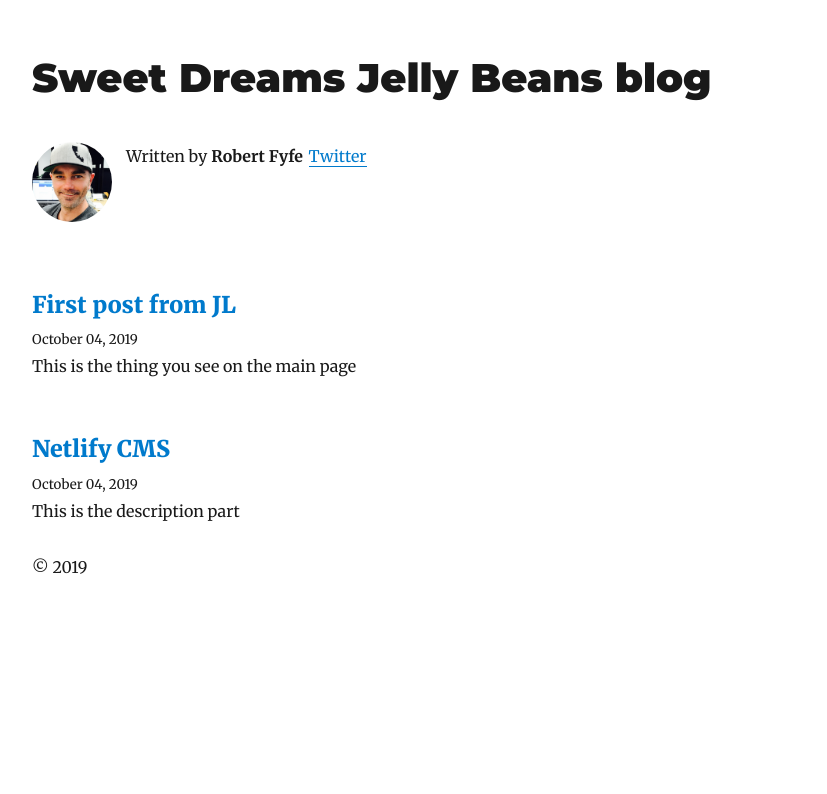
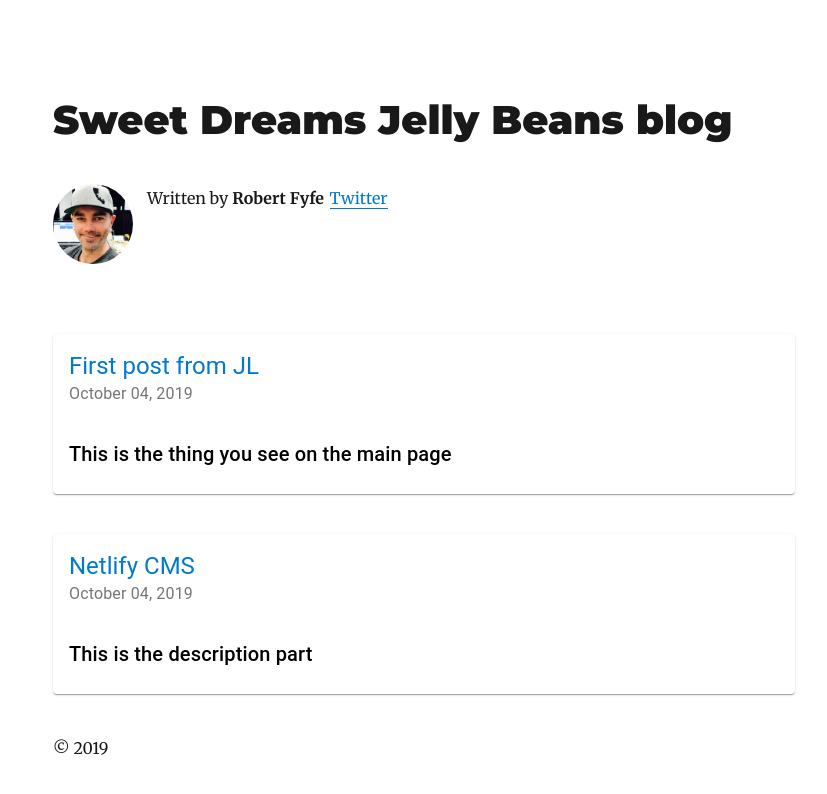
Before and after one commit to robfyfe/netlify-cms-blog, a Gatsby site: page / in a window 1280 px wide. Shown: the whole page, without its empty margins (216-1043 px from the left). Built offline with nearby package versions, Linux system fonts and the light colour scheme; Gatsby itself is replaced by a stand-in of ours; some packages are replaced by stand-ins of ours.

Commit message:
Add material ui and basic example of stlying

```diff
--- a/gatsby-config.js
+++ b/gatsby-config.js
@@ -9,6 +9,18 @@ module.exports = {
     },
   },
   plugins: [
+    {
+      resolve: `gatsby-plugin-material-ui`,
+      options: {
+        theme: {
+          palette: {
+            primary: {
+              main: "#BA3D3B", // new color here
+            },
+          },
+        },
+      },
+    },
     {
       resolve: `gatsby-source-filesystem`,
       options: {
--- a/package.json
+++ b/package.json
@@ -8,11 +8,14 @@
     "url": "https://github.com/gatsbyjs/gatsby/issues"
   },
   "dependencies": {
+    "@material-ui/core": "^4.5.0",
+    "@material-ui/styles": "^4.5.0",
     "gatsby": "^2.15.28",
     "gatsby-image": "^2.2.23",
     "gatsby-plugin-feed": "^2.3.15",
     "gatsby-plugin-google-analytics": "^2.1.19",
     "gatsby-plugin-manifest": "^2.2.20",
+    "gatsby-plugin-material-ui": "^2.1.6",
     "gatsby-plugin-netlify-cms": "^4.1.21",
     "gatsby-plugin-offline": "^3.0.11",
     "gatsby-plugin-react-helmet": "^3.1.10",
--- a/src/components/layout.js
+++ b/src/components/layout.js
@@ -1,7 +1,6 @@
 import React from "react";
 import { Link } from "gatsby";
-
-import { rhythm, scale } from "../utils/typography";
+import { rhythm } from "../utils/typography";
 
 class Layout extends React.Component {
   render() {
@@ -57,7 +56,7 @@ class Layout extends React.Component {
           marginRight: `auto`,
           maxWidth: rhythm(28),
           marginTop: rhythm(2),
-          // padding: `${rhythm(1.5)} ${rhythm(3 / 4)}`,
+          padding: `${rhythm(1.5)} ${rhythm(3 / 4)}`,
         }}
       >
         <header>{header}</header>
--- a/src/pages/index.js
+++ b/src/pages/index.js
@@ -1,45 +1,55 @@
 import React from "react";
 import { Link, graphql } from "gatsby";
-
+import {
+  Card,
+  CardHeader,
+  CardContent,
+  CardActionArea,
+  Typography,
+} from "@material-ui/core";
+import { withStyles } from "@material-ui/core/styles";
 import Bio from "../components/bio";
 import Layout from "../components/layout";
 import SEO from "../components/seo";
-import { rhythm } from "../utils/typography";
+
+const styles = theme => ({
+  postCard: {
+    marginBottom: theme.spacing(5),
+  },
+  postDescription: {
+    color: "black",
+  },
+});
 
 class BlogIndex extends React.Component {
   render() {
-    const { data } = this.props;
+    const { data, classes } = this.props;
     const siteTitle = data.site.siteMetadata.title;
     const posts = data.allMarkdownRemark.edges;
 
     return (
       <Layout location={this.props.location} title={siteTitle}>
-        <SEO title="All posts" />
+        <SEO title="Sweet Dreams Jelly Bean" />
         <Bio />
         {posts.map(({ node }) => {
           const title = node.frontmatter.title || node.fields.slug;
           return (
-            <article key={node.fields.slug}>
-              <header>
-                <h3
-                  style={{
-                    marginBottom: rhythm(1 / 4),
-                  }}
-                >
-                  <Link style={{ boxShadow: `none` }} to={node.fields.slug}>
-                    {title}
-                  </Link>
-                </h3>
-                <small>{node.frontmatter.date}</small>
-              </header>
-              <section>
-                <p
-                  dangerouslySetInnerHTML={{
-                    __html: node.frontmatter.description || node.excerpt,
-                  }}
-                />
-              </section>
-            </article>
+            <Card className={classes.postCard} key={node.fields.slug}>
+              <CardActionArea>
+                <Link style={{ boxShadow: `none` }} to={node.fields.slug}>
+                  <CardHeader title={title} subheader={node.frontmatter.date} />
+                  <CardContent>
+                    <Typography
+                      className={classes.postDescription}
+                      variant="h6"
+                      dangerouslySetInnerHTML={{
+                        __html: node.frontmatter.description || node.excerpt,
+                      }}
+                    />
+                  </CardContent>
+                </Link>
+              </CardActionArea>
+            </Card>
           );
         })}
       </Layout>
@@ -47,7 +57,7 @@ class BlogIndex extends React.Component {
   }
 }
 
-export default BlogIndex;
+export default withStyles(styles)(BlogIndex);
 
 export const pageQuery = graphql`
   query {
```
Also changed, not shown: 1 other file.
